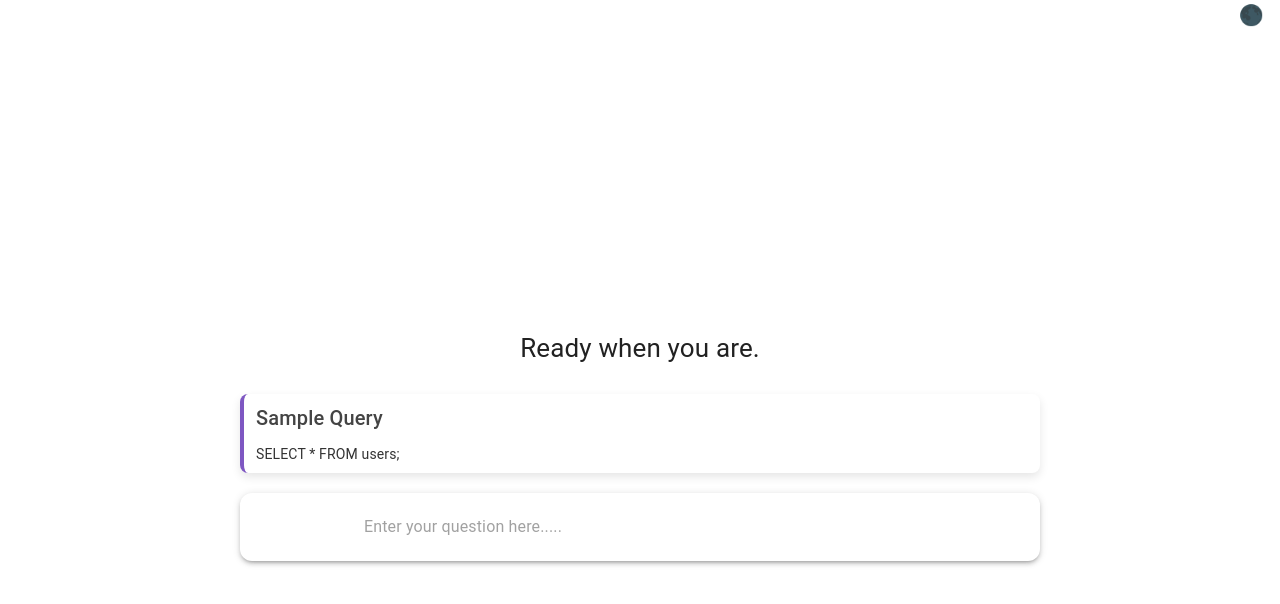
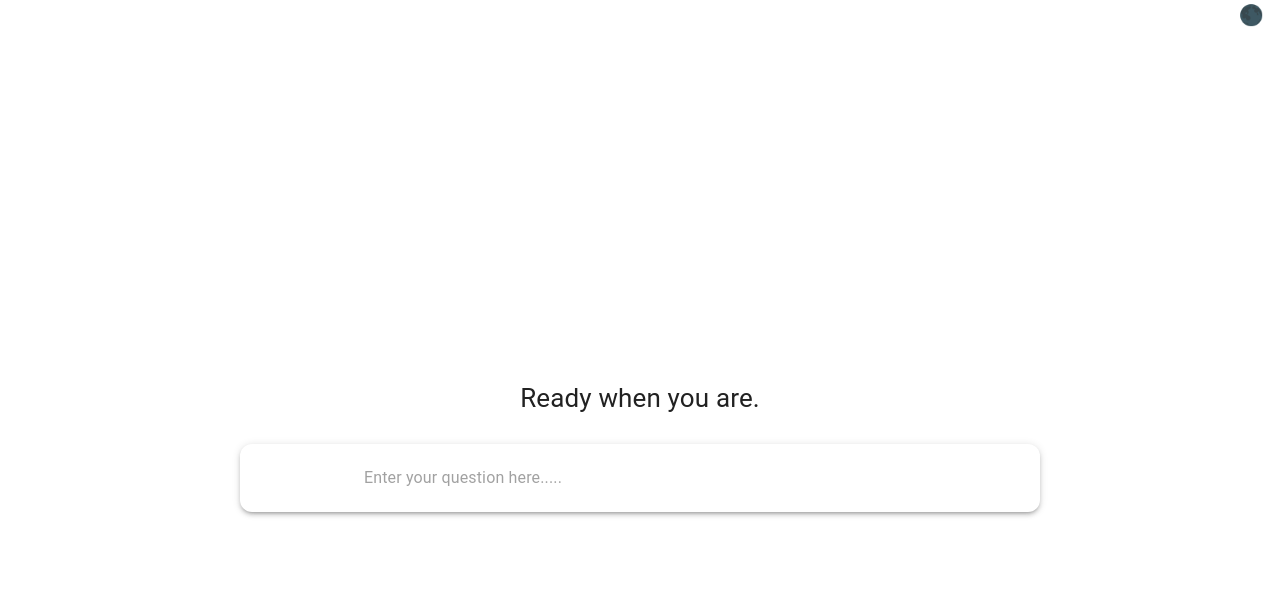
Before and after one commit to Balaji-Venkateswaran/DataChat, a React (Create React App) app in the folder enhancement/: page / in a window 1280 px wide. Shown: the top 604 px of the page. Built offline with nearby package versions, Linux system fonts and the light colour scheme; some icons are missing.

Commit message:
query card updated

```diff
--- a/enhancement/src/components/AskAnythingBar.tsx
+++ b/enhancement/src/components/AskAnythingBar.tsx
@@ -15,7 +15,6 @@ import {
   TableColumn,
   TableStructure,
 } from "../constant/model";
-import QueryCard from "./QueryCard";
 
 export default function AskAnythingBar(props: chatInput) {
   const ctx = useContext(IsData);
@@ -176,7 +175,8 @@ export default function AskAnythingBar(props: chatInput) {
   };
 
   return (
-     <><QueryCard title="Sample Query" queryText="SELECT * FROM users;" /><Paper
+    <>
+      <Paper
         elevation={3}
         sx={{
           display: "flex",
@@ -188,7 +188,6 @@ export default function AskAnythingBar(props: chatInput) {
           margin: "auto",
         }}
       >
-
         {uploadedFiles.length > 0 && (
           <Box
             sx={{
@@ -237,6 +236,7 @@ export default function AskAnythingBar(props: chatInput) {
           <SearchButton />
           <TextArea query={getQuery} />
         </Box>
-    </Paper></>
+      </Paper>
+    </>
   );
 }
--- a/enhancement/src/components/QueryCard.tsx
+++ b/enhancement/src/components/QueryCard.tsx
@@ -13,18 +13,16 @@ const QueryCard: React.FC<QueryCardProps> = ({ title, queryText }) => {
       sx={{
         backgroundColor: "var(--tablenth-bg-color)",
         borderLeft: "4px solid #7e57c2",
-        // padding: "15px",
-        // margin: "20px 30px",
         borderRadius: "8px",
         boxShadow: "0 4px 10px rgba(0, 0, 0, 0.1)",
         fontFamily: "monospace",
-        // wordWrap: "break-word",
-        // overflowWrap: "break-word",
+        wordWrap: "break-word",
+        overflowWrap: "break-word",
         padding: "8px 12px",
         width: "100%",
         maxWidth: "800px",
         margin: "auto",
-        marginBottom: "20px",
+        marginBottom: "120px",
       }}
       className="query-card"
     >
--- a/enhancement/src/components/SchemaTable.tsx
+++ b/enhancement/src/components/SchemaTable.tsx
@@ -8,6 +8,7 @@ import {
   TableCell,
   TableBody,
   Paper,
+  Box,
 } from "@mui/material";
 import { table, TableStructure } from "../constant/model";
 interface SchemaTableProps {
@@ -32,6 +33,7 @@ export default function SchemaTable(props: SchemaTableProps) {
         schema.map((item, i) => {
           return (
             <>
+              <Box sx={{ mt: 8 }}>
                 <Typography variant="h6" sx={{ mt: 4 }}>
                   Table : {item.tableNames}
                 </Typography>
@@ -69,6 +71,7 @@ export default function SchemaTable(props: SchemaTableProps) {
                     </TableBody>
                   </Table>
                 </TableContainer>
+              </Box>
             </>
           );
         })}
--- a/enhancement/src/index.css
+++ b/enhancement/src/index.css
@@ -1,7 +1,7 @@
 body {
   margin: 0;
-  font-family: -apple-system, BlinkMacSystemFont, 'Segoe UI', 'Roboto', 'Oxygen',
-    'Ubuntu', 'Cantarell', 'Fira Sans', 'Droid Sans', 'Helvetica Neue',
+  font-family: -apple-system, BlinkMacSystemFont, "Segoe UI", "Roboto", "Oxygen",
+    "Ubuntu", "Cantarell", "Fira Sans", "Droid Sans", "Helvetica Neue",
     sans-serif;
   -webkit-font-smoothing: antialiased;
   -moz-osx-font-smoothing: grayscale;
@@ -9,7 +9,7 @@ body {
 }
 
 code {
-  font-family: source-code-pro, Menlo, Monaco, Consolas, 'Courier New',
+  font-family: source-code-pro, Menlo, Monaco, Consolas, "Courier New",
     monospace;
 }
 .tableContainer.noPrompt {
@@ -17,12 +17,12 @@ code {
   padding-bottom: 0;
 }
 
-.tableContainer{
+.tableContainer {
   overflow-y: auto;
   margin-bottom: 18px;
-  padding-bottom: 80px;
+  padding-bottom: 20px;
 }
-.promptContainer{
+.promptContainer {
   position: fixed;
   bottom: 0px;
   left: 0px;
@@ -30,9 +30,10 @@ code {
   height: 112px;
   width: 100%;
 }
-.isExpand{
+
+.isExpand {
   width: 120%;
 }
-.isNotExpand{
+.isNotExpand {
   width: 100%;
 }
--- a/enhancement/src/pages/DataChart.tsx
+++ b/enhancement/src/pages/DataChart.tsx
@@ -3,6 +3,7 @@ import AskAnythingBar from "../components/AskAnythingBar";
 import { IsData } from "../shared/IsDataContext";
 import { inputQuery, table, TableStructure } from "../constant/model";
 import SchemaTable from "../components/SchemaTable";
+import QueryCard from "../components/QueryCard";
 
 interface property {
   expand: boolean;
@@ -35,9 +36,12 @@ export function DataChart(props: property) {
       )}
       <div className="chatContainer">
         {isHideHeaderPrompt && (
-          <div className="tableContainer">
-            <SchemaTable schema={table} />
-          </div>
+          <>
+            <div className="tableContainer">
+              <SchemaTable schema={table} />
+            </div>
+            <QueryCard title="Sample Query" queryText="SELECT * FROM users;" />
+          </>
         )}
         <div
           className={`${isHideHeaderPrompt ? "promptContainer" : ""} ${
--- a/enhancement/src/shared/shared.scss
+++ b/enhancement/src/shared/shared.scss
@@ -31,7 +31,6 @@
 
 
 .tableContainer{
-  padding: 8px 12px;
   width: 100%;
   max-width: 800px;
   margin: auto;
```
Lines whose indentation alone changed are shown as unchanged.
